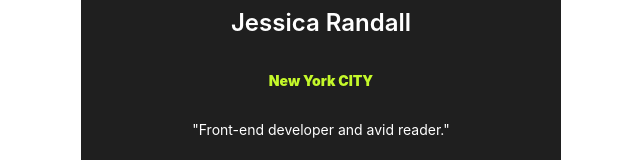
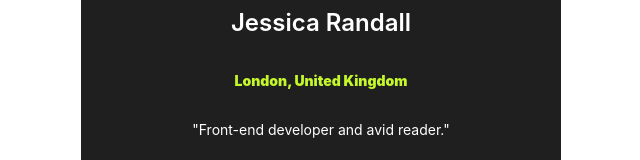
Before and after one commit to felipeg3856/Bio, a plain HTML site: page index.html in a window 1280 px wide. Shown: the part 170-330 px from the top of the page, without its empty margins (319-959 px from the left). Drawn offline with Linux system fonts and the light colour scheme.

Commit message:
nova alteracao

```diff
--- a/index.html
+++ b/index.html
@@ -15,7 +15,7 @@
             Jessica Randall
         </h1>
         <p>
-            New York CITY
+            London, United Kingdom
         </p>
         <p class="bio">
             "Front-end developer and avid reader."
```
